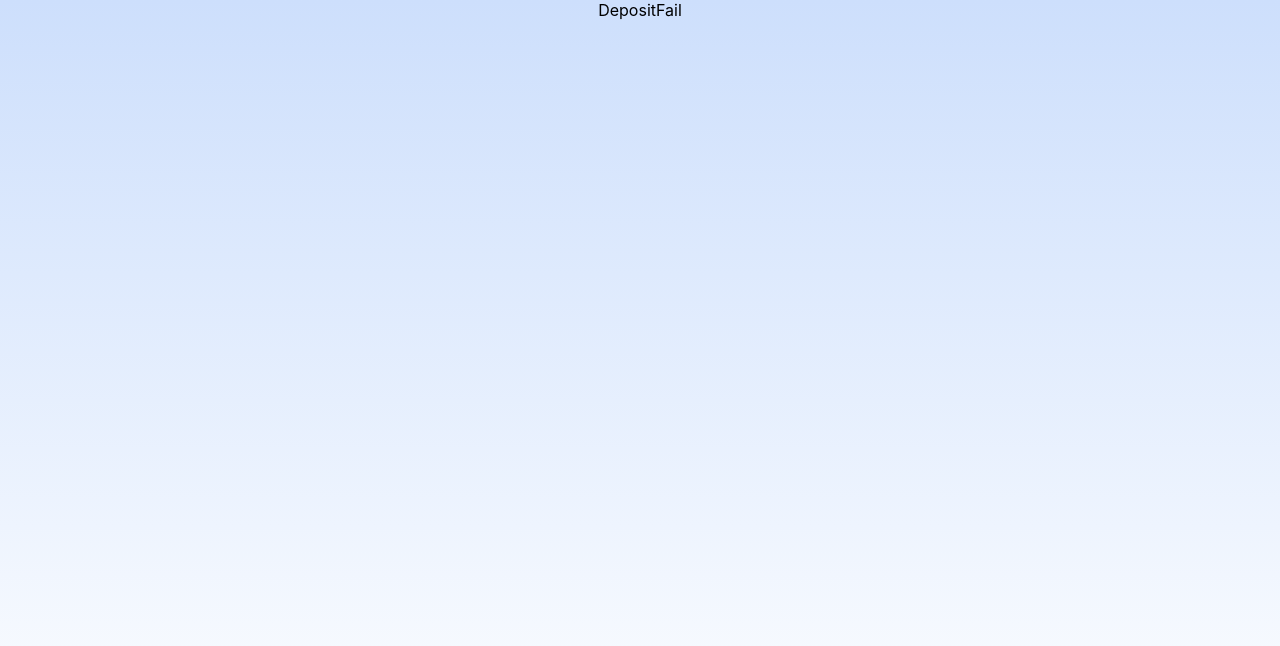
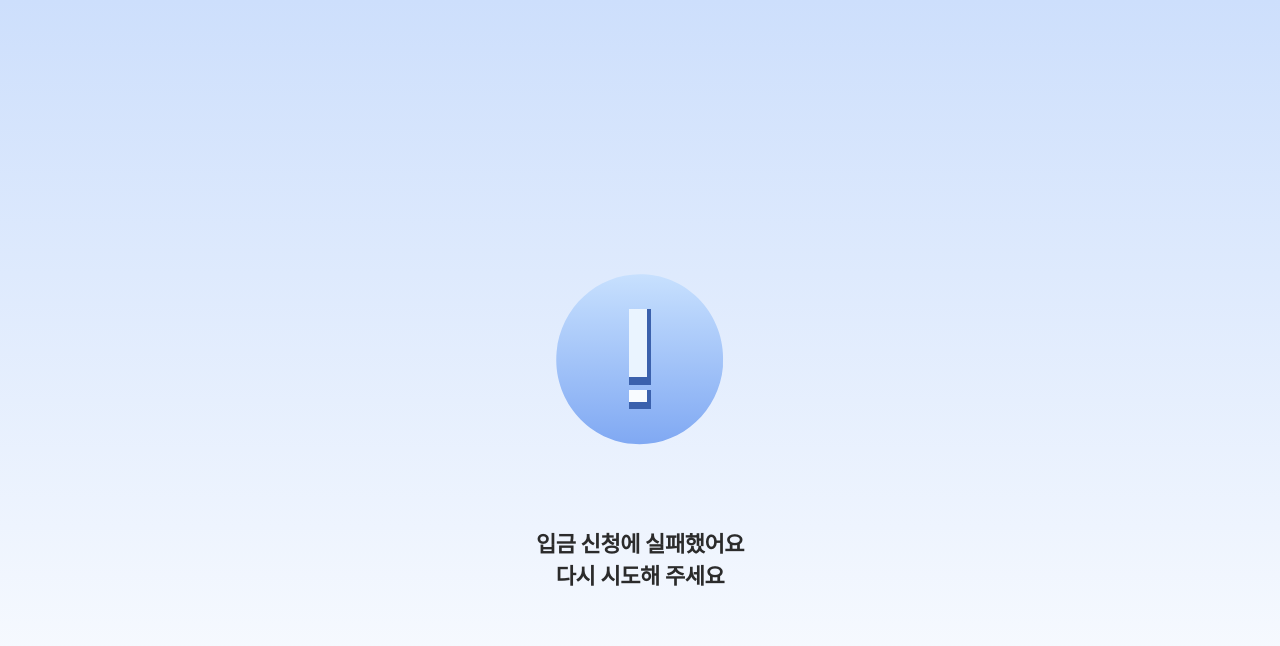
Before and after one commit to CtrlX-oneDayWallet/dayPocket_Front, a React (Create React App) app: page /asset/depositfail in a window 1280 px wide. Shown: the top 646 px of the page. Built offline with nearby package versions, Linux system fonts and the light colour scheme.

Commit message:
feat: depositfail 페이지 완성

```diff
--- a/src/components/fail/Fail.styles.ts
+++ b/src/components/fail/Fail.styles.ts
@@ -4,6 +4,7 @@ export const FailContainer = styled.div`
   display: flex;
   flex-direction: column;
   align-items: center;
+  margin-top: 247px;
 `;
 
 export const FailLabel = styled.p`
--- a/src/pages/assets/AccountFail.styles.ts
+++ b/src/pages/assets/AccountFail.styles.ts
@@ -4,5 +4,4 @@ export const AccountFailContainer = styled.div`
   display: flex;
   flex-direction: column;
   align-items: center;
-  padding-top: 247px;
 `;
--- a/src/pages/assets/DepositFail.tsx
+++ b/src/pages/assets/DepositFail.tsx
@@ -1,5 +1,10 @@
+import { Fail } from "@/components";
 import * as S from "./DepositFail.styles";
 
 export default function DepositFail() {
-  return <S.DepositFailContainer>DepositFail</S.DepositFailContainer>;
+  return (
+    <S.DepositFailContainer>
+      <Fail label={`입금 신청에 실패했어요\n다시 시도해 주세요`} />
+    </S.DepositFailContainer>
+  );
 }
```
